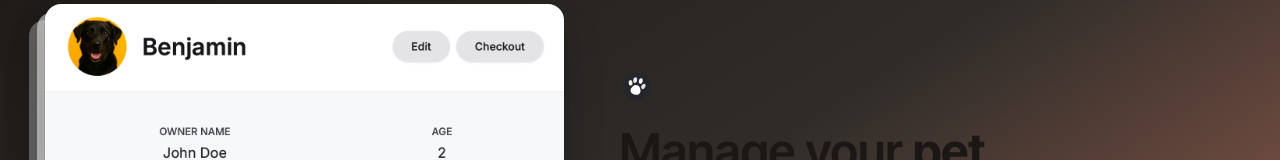
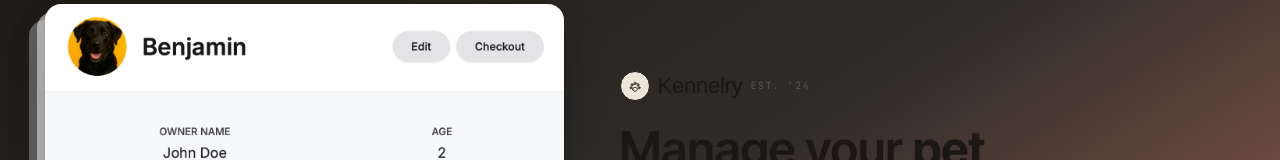
Before and after one commit to HariYenuganti/petsoft, a Next.js app: page / in a window 1280 px wide. Shown: the part 170-330 px from the top of the page. Built offline with nearby package versions, Linux system fonts and the light colour scheme; a web font is replaced by a local one.

Commit message:
feat: composed brand logo and paper content-block

```diff
--- a/src/components/content-block.tsx
+++ b/src/components/content-block.tsx
@@ -12,7 +12,7 @@ export default function ContentBlock({
   return (
     <div
       className={cn(
-        'bg-[#F7F8FA] shadow-sm rounded-md overflow-hidden h-full w-full',
+        'bg-paper-2 border border-line rounded-lg overflow-hidden h-full w-full',
         className,
       )}
     >
--- a/src/components/logo.tsx
+++ b/src/components/logo.tsx
@@ -1,11 +1,31 @@
-import Image from 'next/image';
-import logo from '../../public/logo.svg';
 import Link from 'next/link';
+import Icon from './icon';
 
-export default function Logo() {
+type LogoProps = {
+  size?: 'sm' | 'md';
+  withSuffix?: boolean;
+};
+
+export default function Logo({ size = 'md', withSuffix = true }: LogoProps) {
   return (
-    <Link href="/">
-      <Image src={logo} alt="PetSoft Logo" />
+    <Link href="/" className="brand inline-flex items-baseline gap-2 group">
+      <span className="brand-mark">
+        <Icon name="paw" size={size === 'sm' ? 12 : 14} />
+      </span>
+      <span
+        className={
+          size === 'sm'
+            ? 'font-serif text-[18px] tracking-[-0.01em] text-ink'
+            : 'font-serif text-[22px] tracking-[-0.01em] text-ink'
+        }
+      >
+        Kennelry
+      </span>
+      {withSuffix && (
+        <span className="font-mono text-[10px] uppercase tracking-[0.14em] text-ink-3 ml-auto self-center">
+          est. &rsquo;24
+        </span>
+      )}
     </Link>
   );
 }
```
